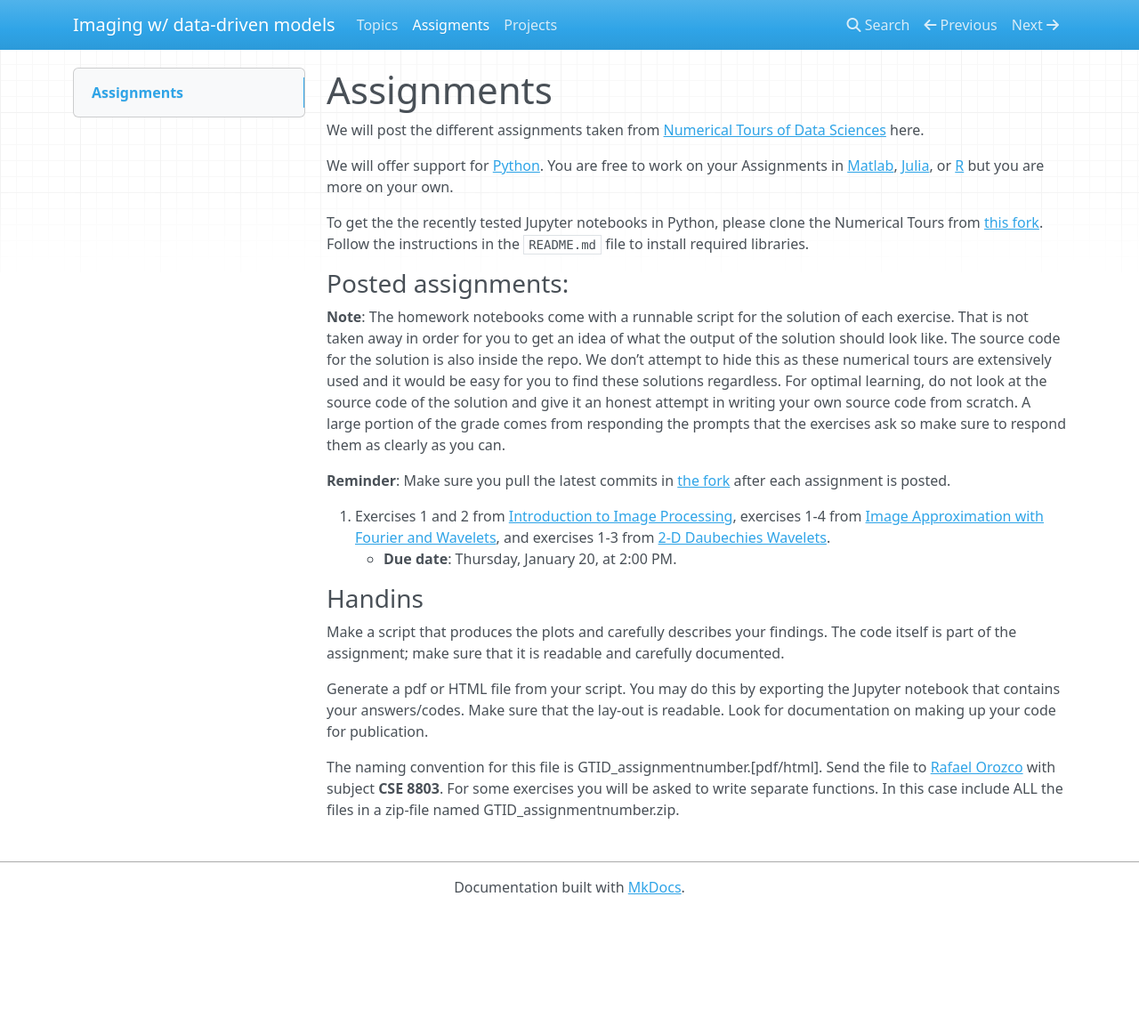
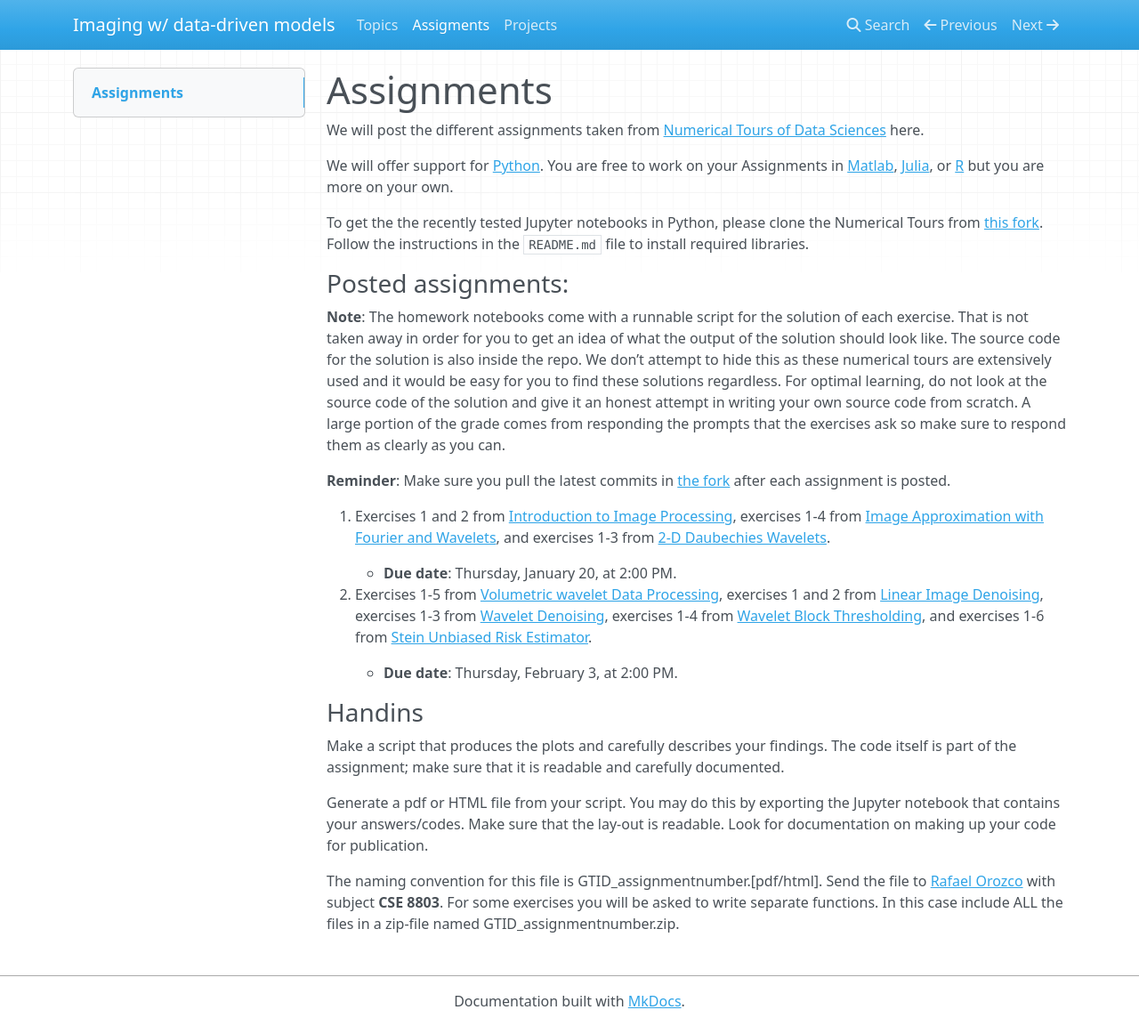
Before and after one commit to flexie/CSE-8803, an MkDocs documentation site: the page built from docs/homework.md, in a window 1280 px wide and 1153 px high. Shown: the whole window at 89% size. Built offline with MkDocs 1.6.1, drawn with Linux system fonts in a browser that asks for light colours; nearby versions of some CDN libraries; old or Windows-style settings are respelled for this version of MkDocs.

Commit message:
post second hw

```diff
--- a/docs/homework.md
+++ b/docs/homework.md
@@ -15,10 +15,10 @@ To get the the recently tested Jupyter notebooks in Python, please clone the Num
 
 1. Exercises 1 and 2 from [Introduction to Image Processing], exercises 1-4 from [Image Approximation with Fourier and Wavelets], and exercises 1-3 from [2-D Daubechies Wavelets].
 	* **Due date**: Thursday, January 20, at 2:00 PM.
+
+2. Exercises 1-5 from [Volumetric wavelet Data Processing], exercises 1 and 2 from [Linear Image Denoising], exercises 1-3 from [Wavelet Denoising], exercises 1-4 from [Wavelet Block Thresholding], and exercises 1-6 from [Stein Unbiased Risk Estimator].
+	* **Due date**: Thursday, February 3, at 2:00 PM.
 <!--
-2. Exercises 1-5 from [Volumetric wavelet Data Processing], exercises 1 and 2 from [Linear Image Denoising], exercises 1-3 from [Wavelet Denoising], exercises 1-4 from [Wavelet Block Thresholding], and exercises 1-6 from [Stein Unbiased Risk Estimator].
-	* **Due date**: Thursday, January 30, at 3:00 PM.
-
 3. Exercises 1-4 from [Image Deconvolution using Variational Method], exercises 1-5 from [Inpainting using Sparse Regularization], and exercises 1-6 from [Performance of Sparse Recovery Using L1 Minimization].
 	* **Due date**: Thursday, February 06, at 3:00 PM. -->
 
```
